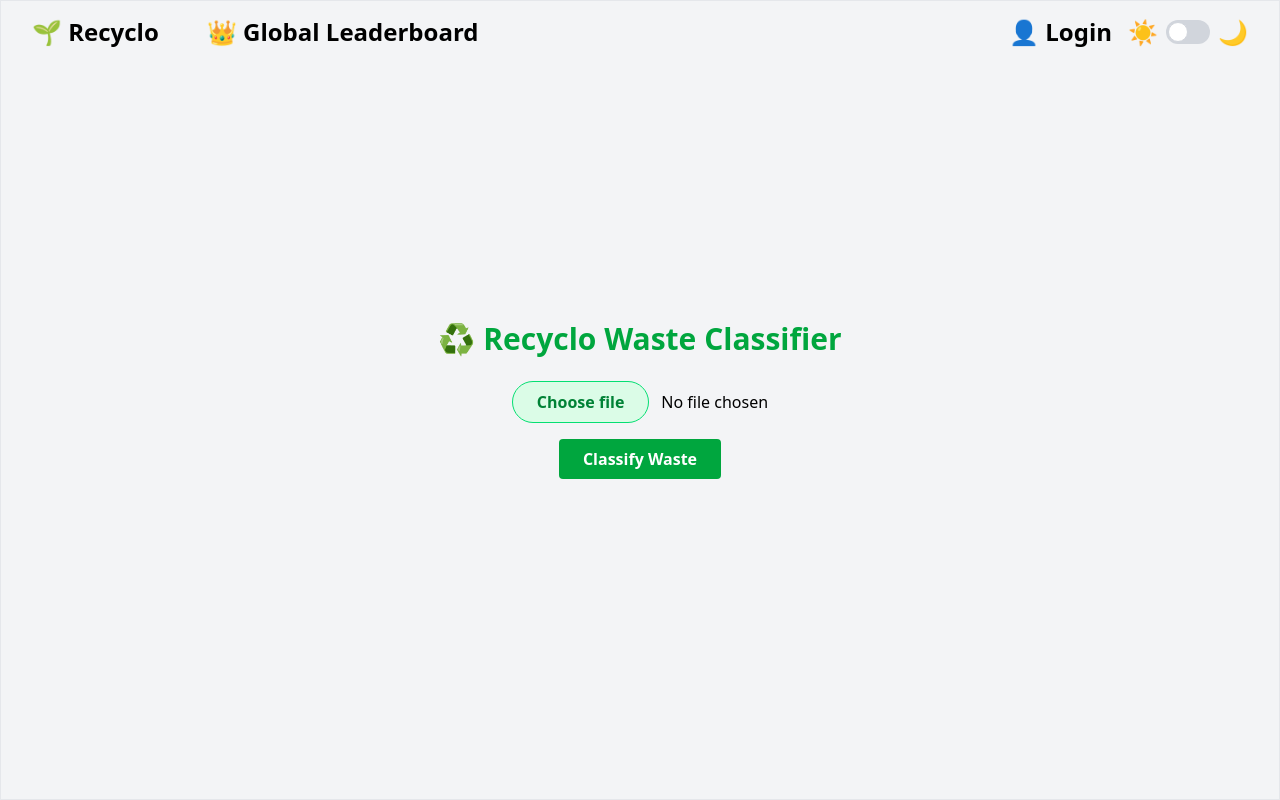
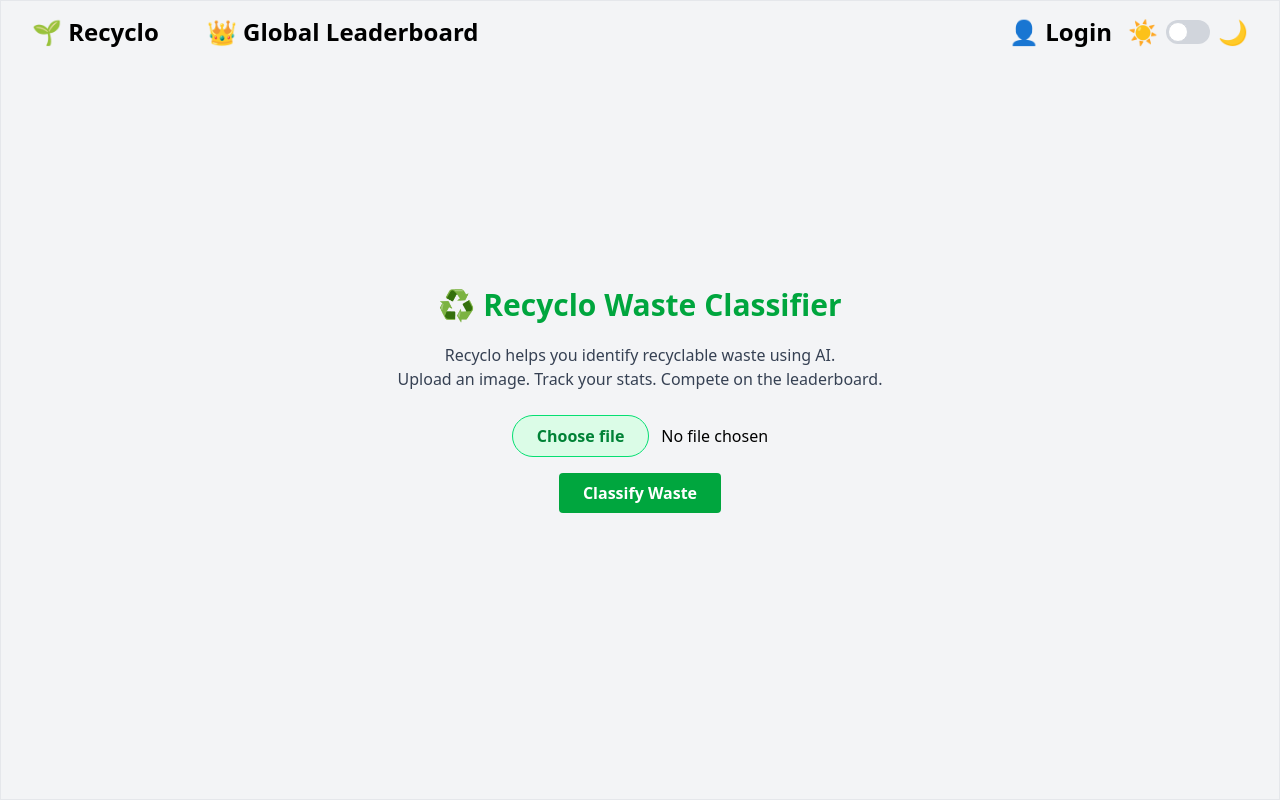
Before and after one commit to Jiwei-Cao/Recyclo, a React (Vite) app in the folder frontend/: page / in a window 1280 px wide. Built offline with nearby package versions, Linux system fonts and the light colour scheme; no server answers.

Commit message:
updated mainapp UI

```diff
--- a/frontend/src/components/MainApp.jsx
+++ b/frontend/src/components/MainApp.jsx
@@ -18,9 +18,15 @@ function MainApp({ darkMode, setDarkMode }) {
   const containerClasses = `${baseContainer} ${darkMode ? darkContainer : lightContainer}`
 
   const headingClass = `
-    text-2xl sm:text-3xl font-bold mb-4 sm:mb-6
+    text-2xl sm:text-3xl font-bold mb-4 sm:mb-5
     transition-colors duration-300
     ${darkMode ? 'text-green-400' : 'text-green-600'}
+  `
+
+  const aboutClass = `
+    text-center text-sm sm:text-base mb-6 max-w-xl
+    transition-colors duration-300
+    ${darkMode ? 'text-gray-300' : 'text-gray-700'}
   `
 
   return (
@@ -31,6 +37,11 @@ function MainApp({ darkMode, setDarkMode }) {
         ♻️ Recyclo Waste Classifier
       </h1>
 
+      <p className={aboutClass}>
+        Recyclo helps you identify recyclable waste using AI. <br />
+        Upload an image. Track your stats. Compete on the leaderboard.
+      </p>
+
       <UploadImage onResult={setPrediction} darkMode={darkMode}/>
       <PredictionResult result={prediction} darkMode={darkMode}/>
     </div>
```
